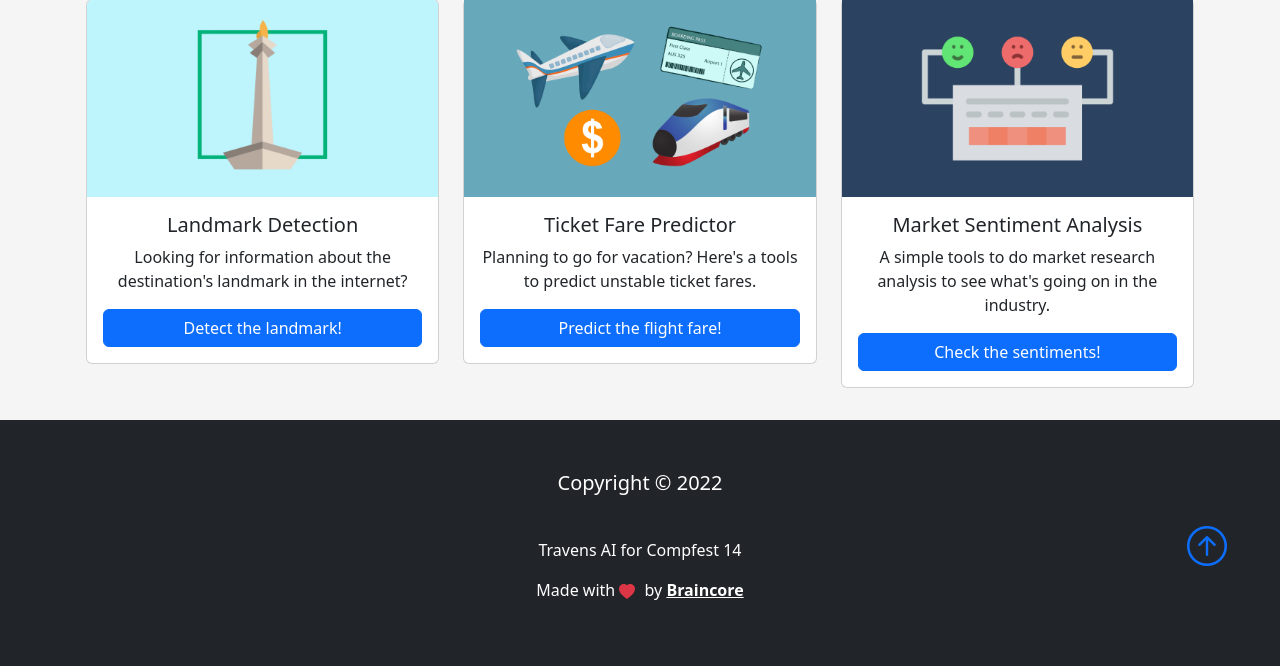
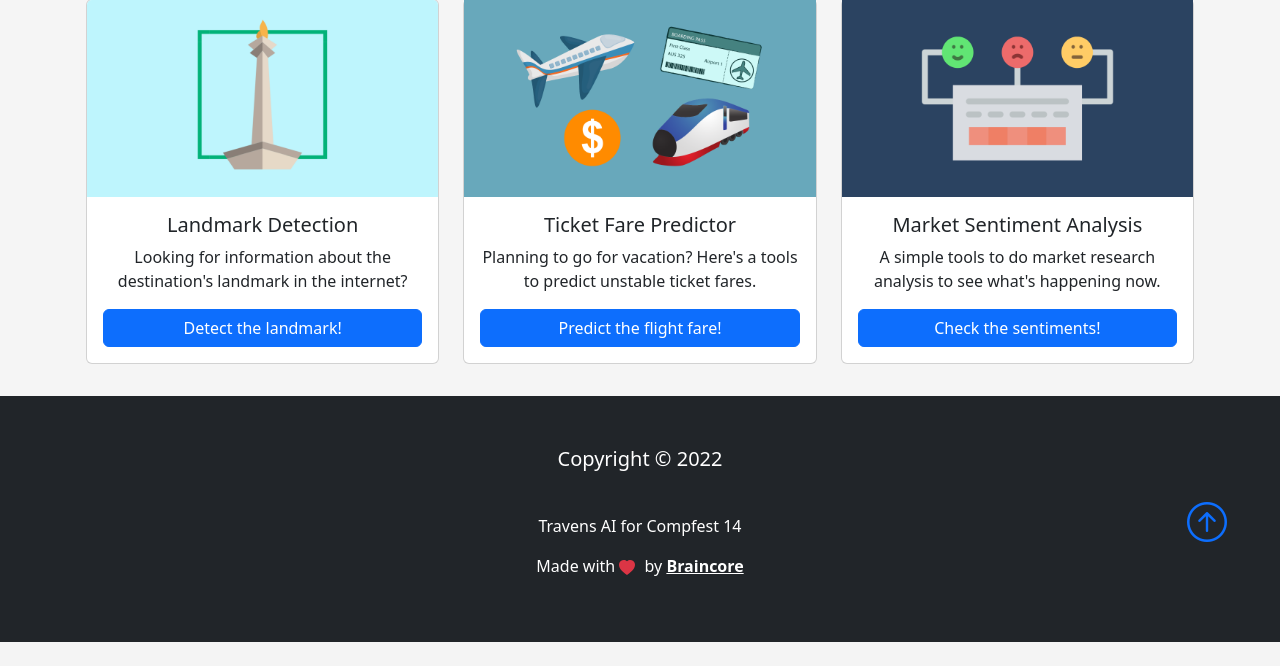
Before and after one commit to algonacci/COMPFEST-14, a Flask app: page / in a window 1280 px wide. Shown: the part 200-866 px from the top of the page. After the commit the page ends 842 px from the top, so only its background shows below. Run offline with Flask 2, Linux system fonts and the light colour scheme; parts of the project's set-up code (start-up, migrations or seed data) failed here and were passed over; some libraries are stand-ins or nearby versions.

Commit message:
fix: Dockerfile, index.html, localization, requirements.txt

```diff
--- a/app.py
+++ b/app.py
@@ -22,7 +22,7 @@ def flight_fare_predictor_page():
 
 
 def rupiah_format(angka, with_prefix=False, desimal=2):
-    locale.setlocale(locale.LC_NUMERIC, 'IND')
+    locale.setlocale(locale.LC_NUMERIC, 'id_ID.utf8')
     rupiah = locale.format("%.*f", (desimal, angka), True)
     if with_prefix:
         return "Rp. {}".format(rupiah)
--- a/templates/index.html
+++ b/templates/index.html
@@ -48,8 +48,7 @@
                             <img src="/static/img/sentiment.png" alt="Sentiment Analysis">
                             <div class="card-body">
                                 <h5 class="card-title">Market Sentiment Analysis</h5>
-                                <p class="card-text">A simple tools to do market research analysis to see what's going
-                                    on in the industry.</p>
+                                <p class="card-text">A simple tools to do market research analysis to see what's happening now.</p>
                                 <div class="d-grid gap-2">
                                     <a href="/market-sentiment-analysis" class="btn btn-primary">Check the
                                         sentiments!</a>
```
Also changed, not shown: requirements.txt (+11 -0 lines), 1 other file.
